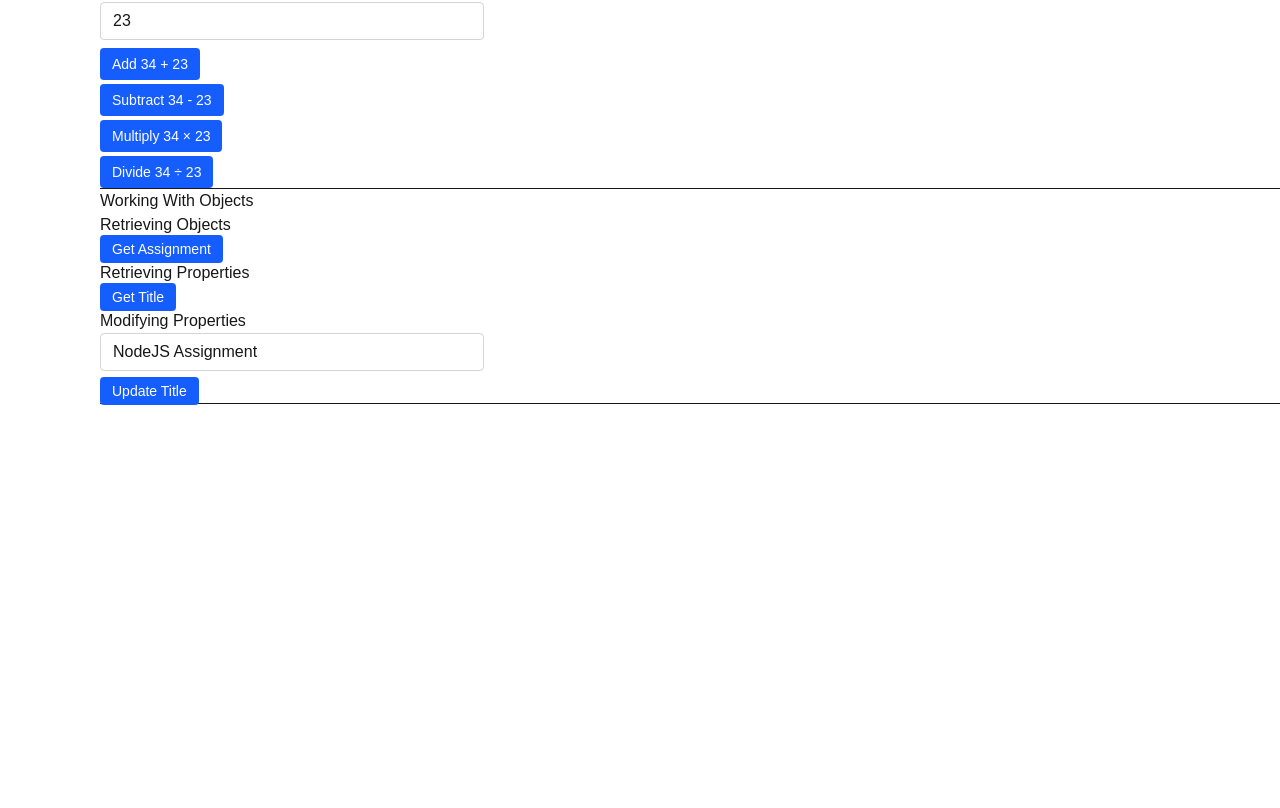
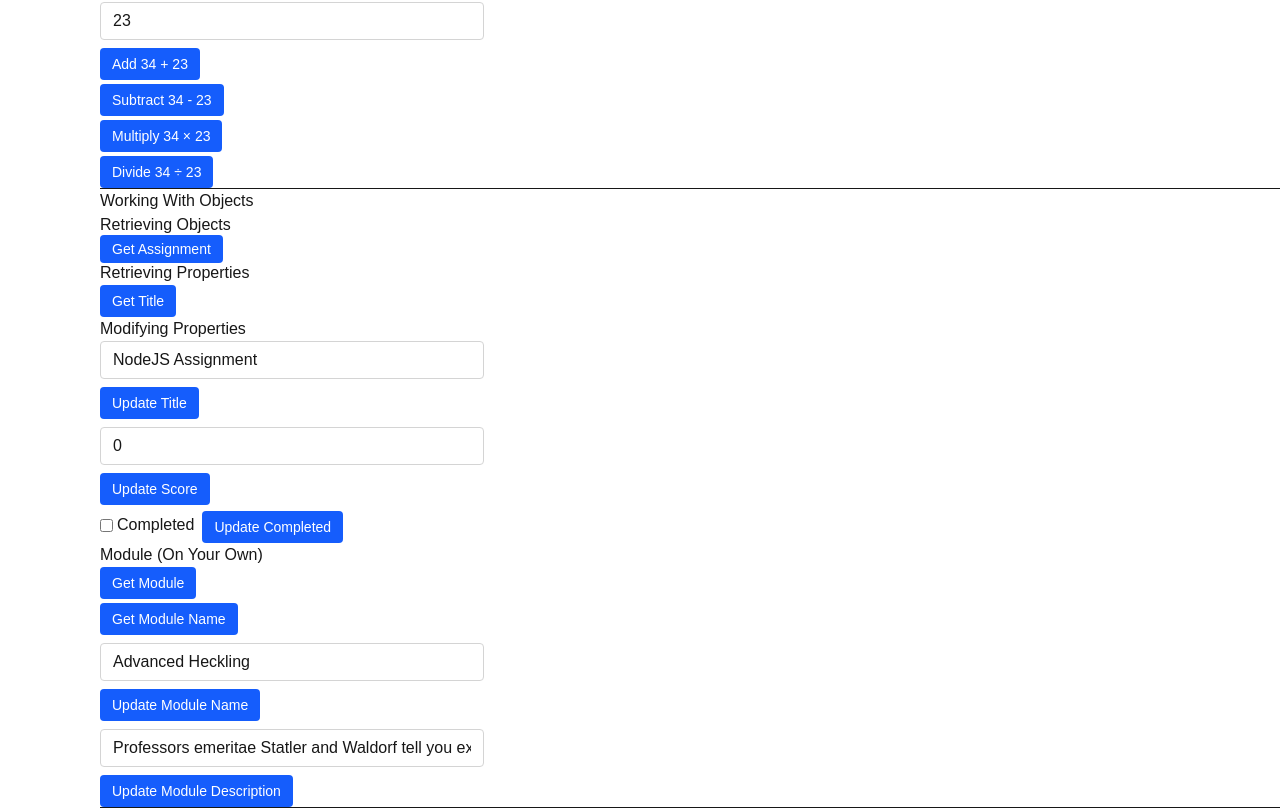
Before and after one commit to rileypk8/webdev-client, a Next.js app: page /labs/lab5 in a window 1280 px wide. Shown: the part 422-1230 px from the top of the page. Before the commit the page ends 827 px from the top, so only its background shows below. Built offline with nearby package versions, Linux system fonts and the light colour scheme; no server answers.

Commit message:
a5: 5.2.3.4

```diff
--- a/app/labs/lab5/WorkingWithRemoteObjects.tsx
+++ b/app/labs/lab5/WorkingWithRemoteObjects.tsx
@@ -13,6 +13,13 @@ type Assignment = {
   score: number;
 };
 
+type Module = {
+  id: string;
+  name: string;
+  description: string;
+  course: string;
+};
+
 export default function WorkingWithRemoteObjects() {
   const [assignment, setAssignment] = useState<Assignment>({
     id: 1,
@@ -22,7 +29,17 @@ export default function WorkingWithRemoteObjects() {
     completed: false,
     score: 0,
   });
+  const [module, setModule] = useState<Module>({
+    id: "MS331",
+    name: "Advanced Heckling",
+    description:
+      "Professors emeritae Statler and Waldorf tell you exactly where they'd rather be instead.",
+    course: "CS5610",
+  });
   const ASSIGNMENT_API_URL = `${HTTP_SERVER}/lab5/assignment`;
+  const MODULE_API_URL = `${HTTP_SERVER}/lab5/module`;
+  const input = "mb-2 block w-full max-w-sm rounded border border-neutral-300 px-3 py-1.5";
+  const link = "inline-block rounded bg-blue-600 px-3 py-1.5 text-sm text-white";
   return (
     <div id="wd-working-with-objects">
       <h3>Working With Objects</h3>
@@ -37,7 +54,7 @@ export default function WorkingWithRemoteObjects() {
       <h4>Retrieving Properties</h4>
       <a
         id="wd-retrieve-assignment-title"
-        className="rounded bg-blue-600 px-3 py-1.5 text-sm text-white"
+        className={link}
         href={`${HTTP_SERVER}/lab5/assignment/title`}
       >
         Get Title
@@ -45,16 +62,92 @@ export default function WorkingWithRemoteObjects() {
       <h4>Modifying Properties</h4>
       <input
         id="wd-assignment-title"
-        className="mb-2 block w-full max-w-sm rounded border border-neutral-300 px-3 py-1.5"
+        className={input}
         value={assignment.title}
         onChange={(e) => setAssignment({ ...assignment, title: e.target.value })}
       />
       <a
         id="wd-update-assignment-title"
-        className="rounded bg-blue-600 px-3 py-1.5 text-sm text-white"
+        className={link}
         href={`${ASSIGNMENT_API_URL}/title/${encodeURIComponent(assignment.title)}`}
       >
         Update Title
+      </a>
+      <br />
+      <input
+        id="wd-assignment-score"
+        type="number"
+        className={`${input} mt-2`}
+        value={assignment.score}
+        onChange={(e) =>
+          setAssignment({ ...assignment, score: Number(e.target.value) })
+        }
+      />
+      <a
+        id="wd-update-assignment-score"
+        className={link}
+        href={`${ASSIGNMENT_API_URL}/score/${assignment.score}`}
+      >
+        Update Score
+      </a>
+      <br />
+      <label className="mt-2 mr-2 inline-flex items-center gap-1">
+        <input
+          id="wd-assignment-completed"
+          type="checkbox"
+          checked={assignment.completed}
+          onChange={(e) =>
+            setAssignment({ ...assignment, completed: e.target.checked })
+          }
+        />
+        Completed
+      </label>
+      <a
+        id="wd-update-assignment-completed"
+        className={link}
+        href={`${ASSIGNMENT_API_URL}/completed/${assignment.completed}`}
+      >
+        Update Completed
+      </a>
+      <h4>Module (On Your Own)</h4>
+      <ul className="mb-2 space-y-1">
+        <li>
+          <a id="wd-retrieve-module" className={link} href={MODULE_API_URL}>
+            Get Module
+          </a>
+        </li>
+        <li>
+          <a id="wd-retrieve-module-name" className={link} href={`${MODULE_API_URL}/name`}>
+            Get Module Name
+          </a>
+        </li>
+      </ul>
+      <input
+        id="wd-module-name"
+        className={input}
+        value={module.name}
+        onChange={(e) => setModule({ ...module, name: e.target.value })}
+      />
+      <a
+        id="wd-update-module-name"
+        className={link}
+        href={`${MODULE_API_URL}/name/${encodeURIComponent(module.name)}`}
+      >
+        Update Module Name
+      </a>
+      <br />
+      <input
+        id="wd-module-description"
+        className={`${input} mt-2`}
+        value={module.description}
+        onChange={(e) => setModule({ ...module, description: e.target.value })}
+      />
+      <a
+        id="wd-update-module-description"
+        className={link}
+        href={`${MODULE_API_URL}/description/${encodeURIComponent(module.description)}`}
+      >
+        Update Module Description
       </a>
       <hr />
     </div>
```
